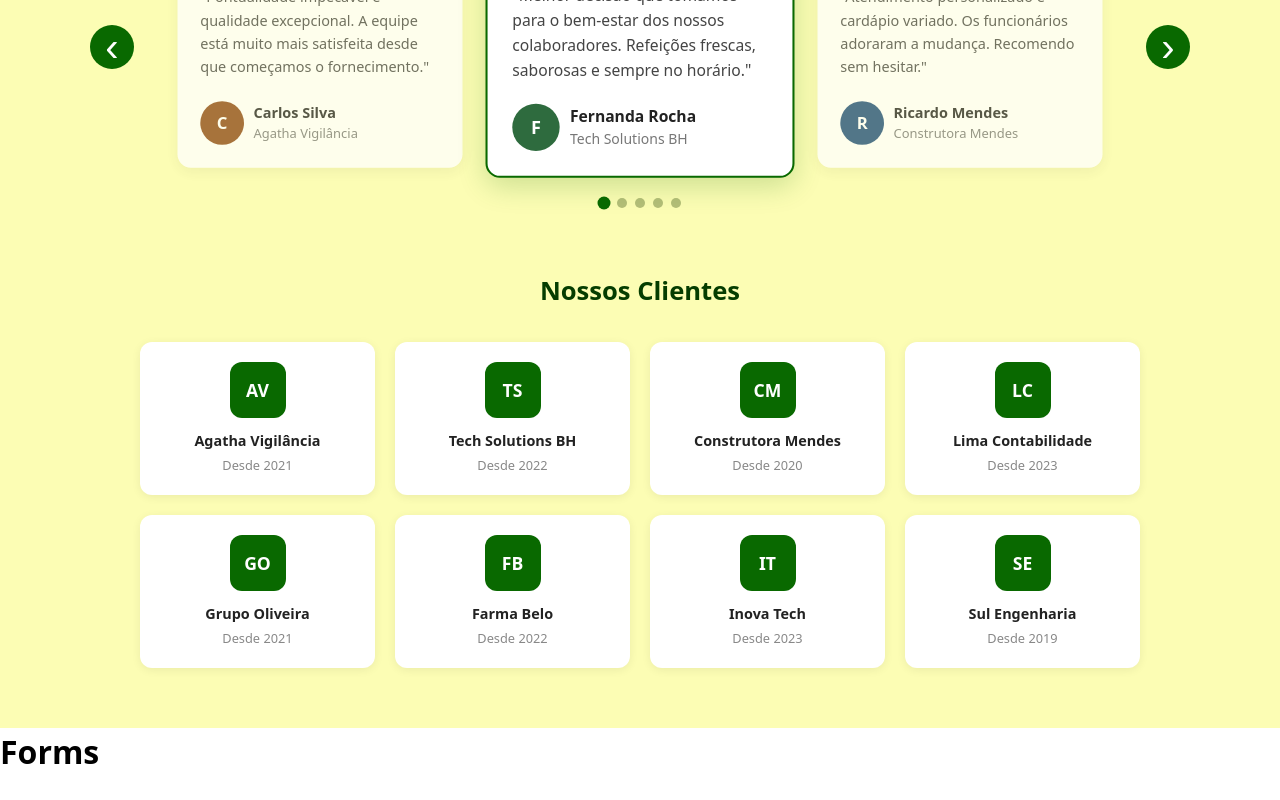
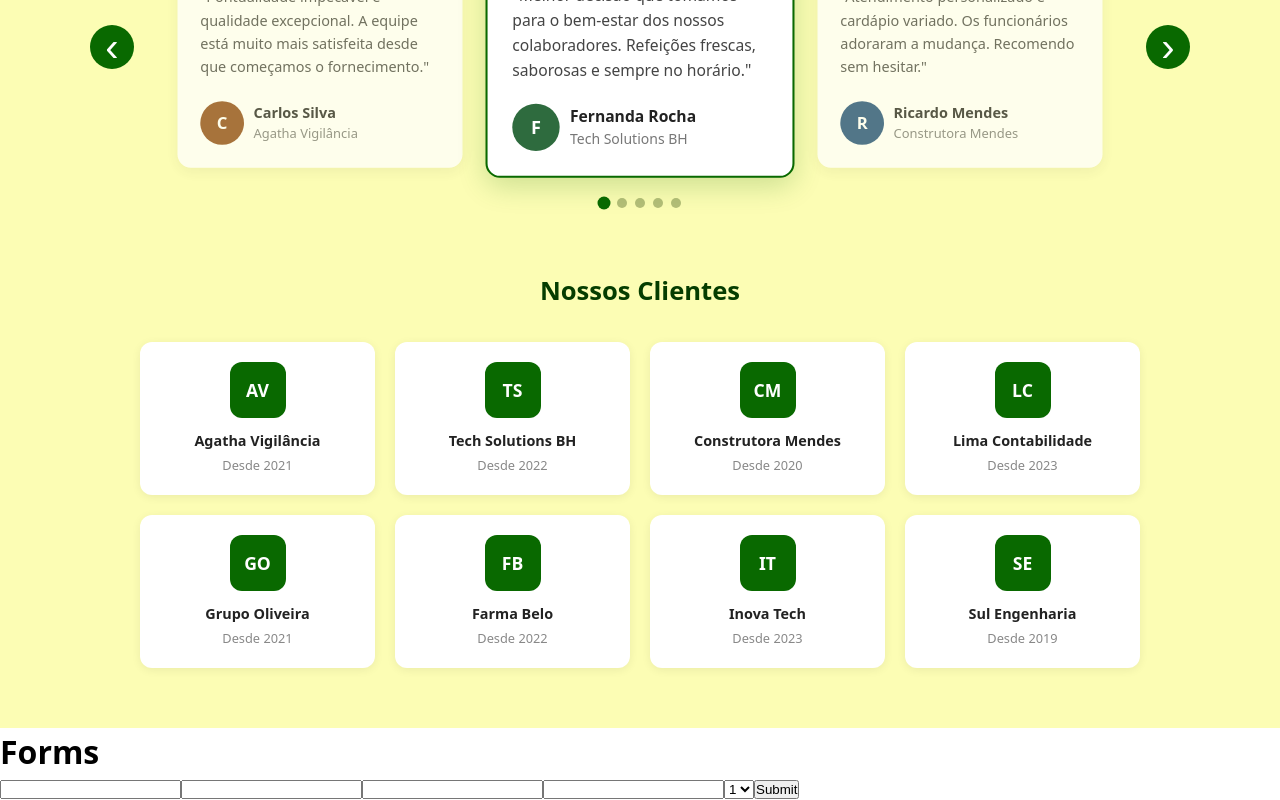
Before and after one commit to Guelmcf/Landing-page-sau, a React (Vite) app: page / in a window 1280 px wide. Shown: the part 3685-4485 px from the top of the page. Before the commit the page ends 4461 px from the top, so only its background shows below. Built offline with nearby package versions, Linux system fonts and the light colour scheme.

Commit message:
add forms and email sent

```diff
--- a/package.json
+++ b/package.json
@@ -10,6 +10,7 @@
     "preview": "vite preview"
   },
   "dependencies": {
+    "@emailjs/browser": "^4.4.1",
     "react": "^19.2.0",
     "react-dom": "^19.2.0",
     "react-router": "^7.13.1"
--- a/src/components/forms.tsx
+++ b/src/components/forms.tsx
@@ -1,11 +1,53 @@
+import { useState } from 'react'
 import './forms.css'
+import emailjs from '@emailjs/browser'
+
 
 function Forms() {
+
+const [name, setName] = useState('')
+const [company, setCompany] = useState('')
+const [email, setEmail] = useState('')
+const [phone, setPhone] = useState('')
+const [mealNumbers, setMealNumbers] = useState('')
+
+    async function handleSubmit() {
+
+    if (localStorage.getItem('enviou') == 'true') {
+        alert('Voce ja enviou o formulario, obrigado!')
+        return
+    }
+    const data = {
+        "nome": name,
+        "empresa": company,
+        "email": email,
+        "numero": phone,
+        "numeroRefeicoes": mealNumbers
+    }
+    await emailjs.send(import.meta.env.VITE_EMAILJS_SERVICE_ID, import.meta.env.VITE_EMAILJS_TEMPLATE_ID, data, import.meta.env.VITE_EMAILJS_PUBLIC_KEY)
+    localStorage.setItem('enviou', 'true')
+}
     return (
         <div>
             <h1>Forms</h1>
+            <div className='forms'>
+                <input type="text" name="Name" id="" value={name} onChange={(e) => setName(e.target.value)} />
+                <input type="text" name="Company" id="" value={company} onChange={(e) => setCompany(e.target.value)} />
+                <input type="email" name="Email" id="" value={email} onChange={(e) => setEmail(e.target.value)} />
+                <input type="tel" name="phone" id="" value={phone} onChange={(e) => setPhone(e.target.value)} />
+                <select name="meal-numbers" id="" value={mealNumbers} onChange={(e) => setMealNumbers(e.target.value)}>
+                    <option value="1">1</option>
+                    <option value="2">2</option>
+                    <option value="3">3</option>
+                    <option value="4">4</option>
+                    <option value="5">5</option>
+                </select>
+
+            <button onClick={() => handleSubmit()}>Submit</button>
+            </div>
         </div>
     )
+
 }
 
 export default Forms;
```
Also changed, not shown: 2 other files (tests, documents, lock files or other folders).
